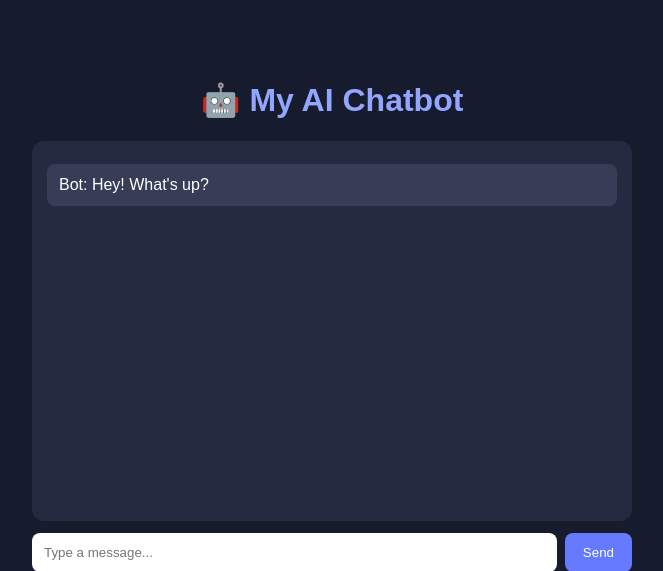
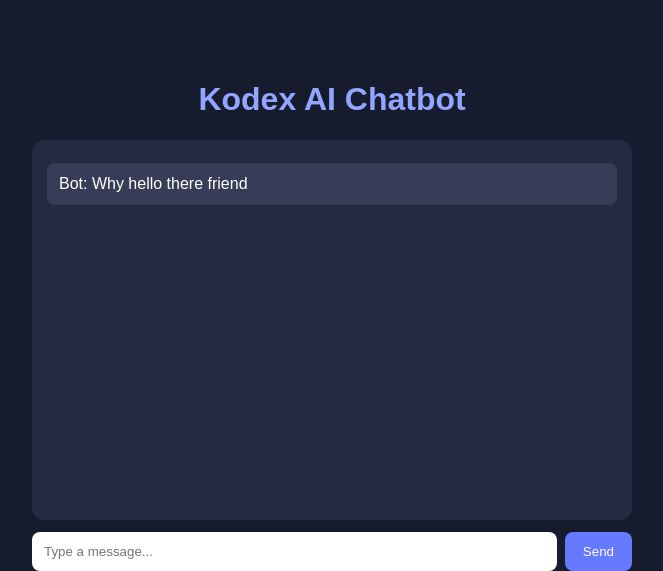
Before and after one commit to joshthesquash44/my--chatbot, a Flask app: page / in a window 1280 px wide. Shown: the top 571 px of the page, without its empty margins (308-971 px from the left). Run offline with Flask 3, Linux system fonts and the light colour scheme.

Commit message:
Rename chatbot to Kodex AI in index.html

```diff
--- a/templates/index.html
+++ b/templates/index.html
@@ -3,7 +3,7 @@
 <head>
     <meta charset="UTF-8">
     <meta name="viewport" content="width=device-width, initial-scale=1">
-    <title>My AI Chatbot</title>
+    <title>Kodex AI Chatbot</title>
     <style>
         body {
             background: #171b2e;
@@ -48,10 +48,10 @@
     </style>
 </head>
 <body>
-    <h1>🤖 My AI Chatbot</h1>
+    <h1>Kodex AI Chatbot</h1>
 
     <div id="messages">
-        <div class="message bot">Bot: Hey! What's up?</div>
+        <div class="message bot">Bot: Why hello there friend</div>
     </div>
 
     <form id="chat-form">
@@ -68,7 +68,7 @@
             const div = document.createElement("div");
             div.className = "message " + sender;
             div.textContent =
-                (sender === "user" ? "You: " : "Bot: ") + text;
+                (sender === "user" ? "You: " : "KCAI: ") + text;
             messages.appendChild(div);
             messages.scrollTop = messages.scrollHeight;
         }
@@ -93,7 +93,7 @@
                 addMessage(data.reply, "bot");
             } catch (error) {
                 addMessage(
-                    "I couldn't connect to the chatbot. Check the VS Code terminal.",
+                    "I couldn't connect to the chatbot.",
                     "bot"
                 );
             }
```
